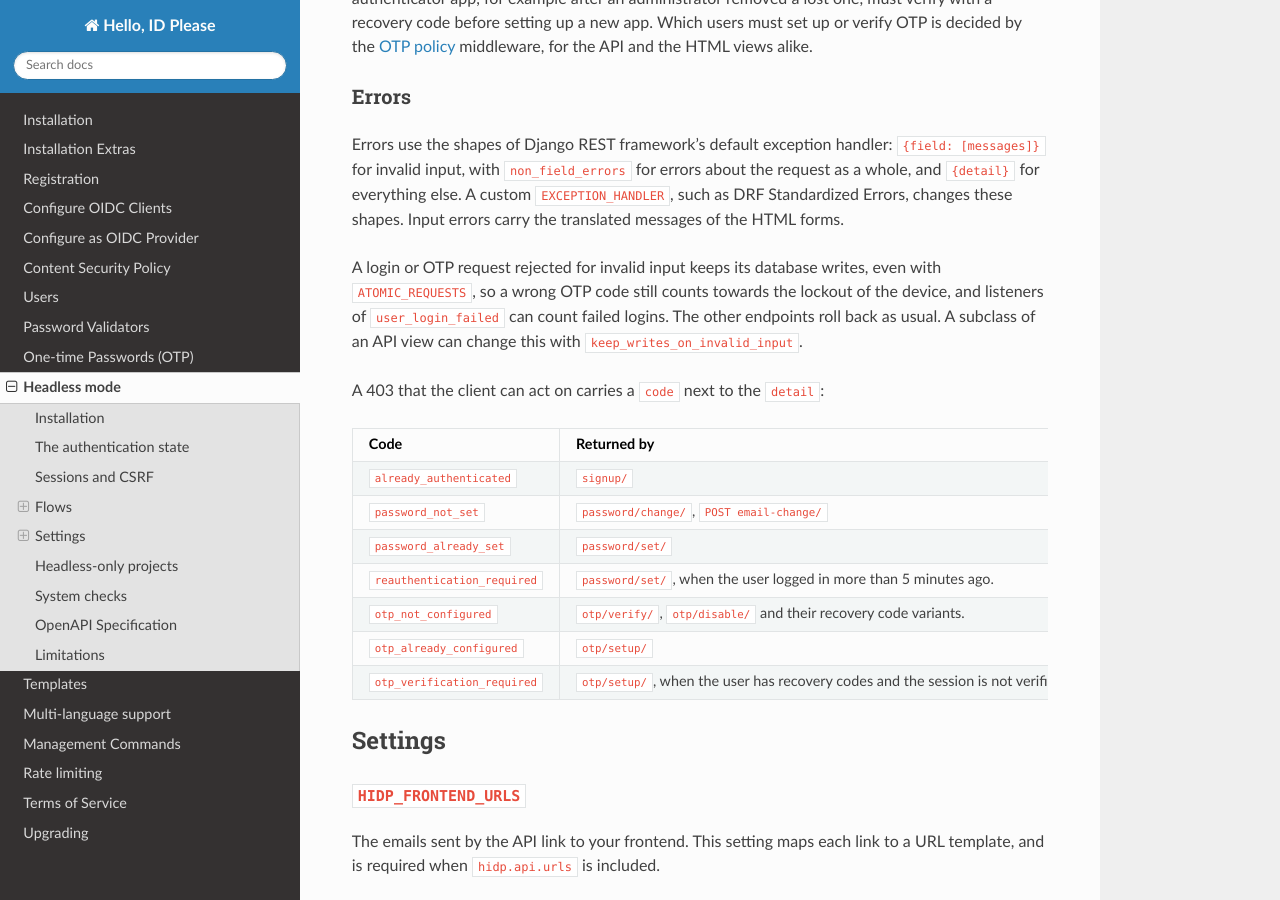
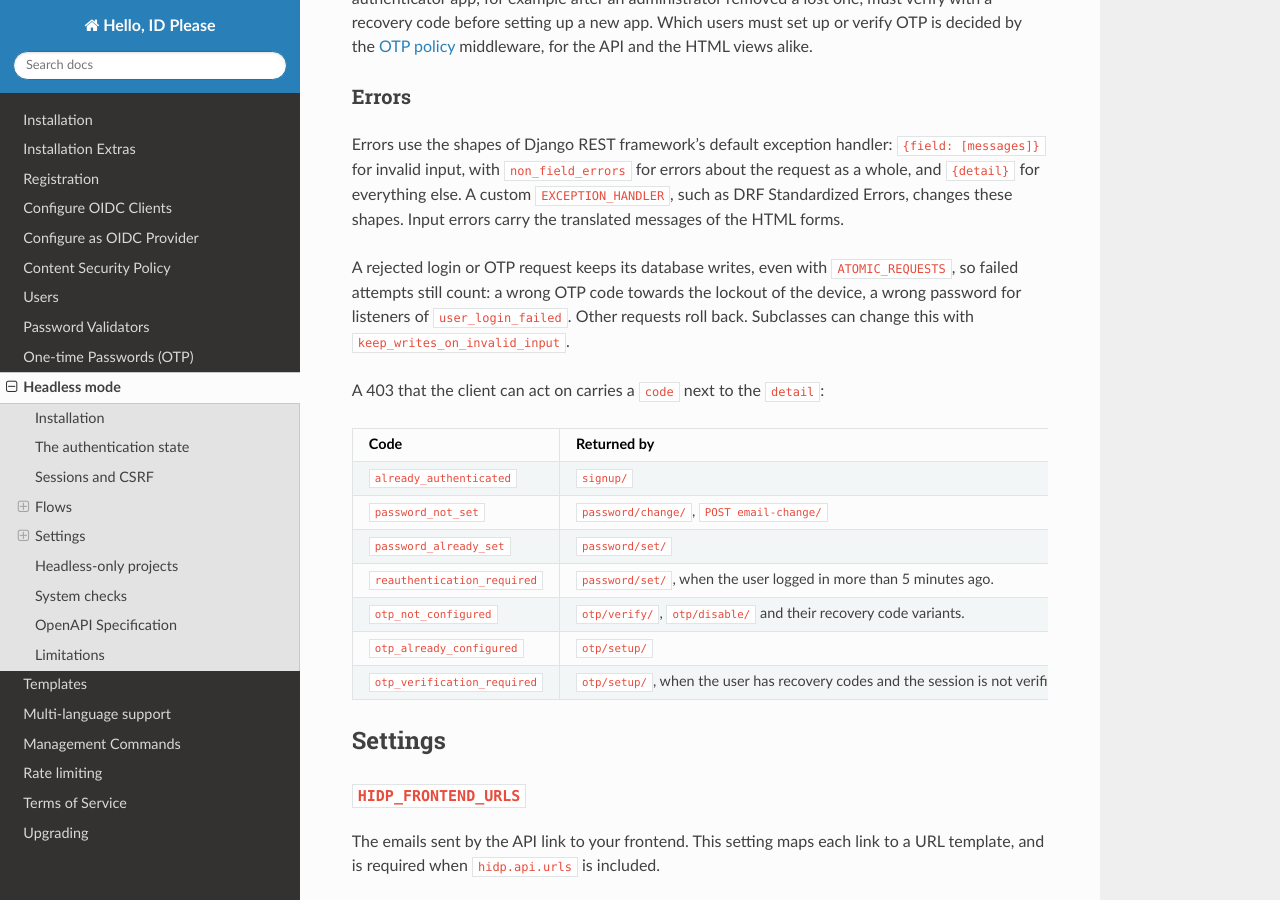
Before and after one commit to leukeleu/django-hidp, a Sphinx documentation site: the page built from packages/hidp/docs/sphinx/headless.md, in a window 1280 px wide and 900 px high, scrolled down 4842 px. Built offline with Sphinx 7.4.7 and the Read the Docs theme 3.1.0, drawn with Linux system fonts in a browser that asks for light colours.

Commit message:
docs: drop the removed token generator note and tighten the lockout and kept writes wording

```diff
--- a/packages/hidp/docs/sphinx/headless.md
+++ b/packages/hidp/docs/sphinx/headless.md
@@ -214,11 +214,10 @@ the request as a whole, and `{detail}` for everything else. A custom
 `EXCEPTION_HANDLER`, such as DRF Standardized Errors, changes these shapes. Input
 errors carry the translated messages of the HTML forms.
 
-A login or OTP request rejected for invalid input keeps its database writes, even
-with `ATOMIC_REQUESTS`, so a wrong OTP code still counts towards the lockout of the
-device, and listeners of `user_login_failed` can count failed logins. The other
-endpoints roll back as usual. A subclass of an API view can change this with
-`keep_writes_on_invalid_input`.
+A rejected login or OTP request keeps its database writes, even with
+`ATOMIC_REQUESTS`, so failed attempts still count: a wrong OTP code towards the
+lockout of the device, a wrong password for listeners of `user_login_failed`. Other
+requests roll back. Subclasses can change this with `keep_writes_on_invalid_input`.
 
 A 403 that the client can act on carries a `code` next to the `detail`:
 
```
Also changed, not shown: packages/hidp/docs/sphinx/rate-limiting.md (+2 -2 lines), packages/hidp/docs/sphinx/upgrading.md (+0 -1 lines).
